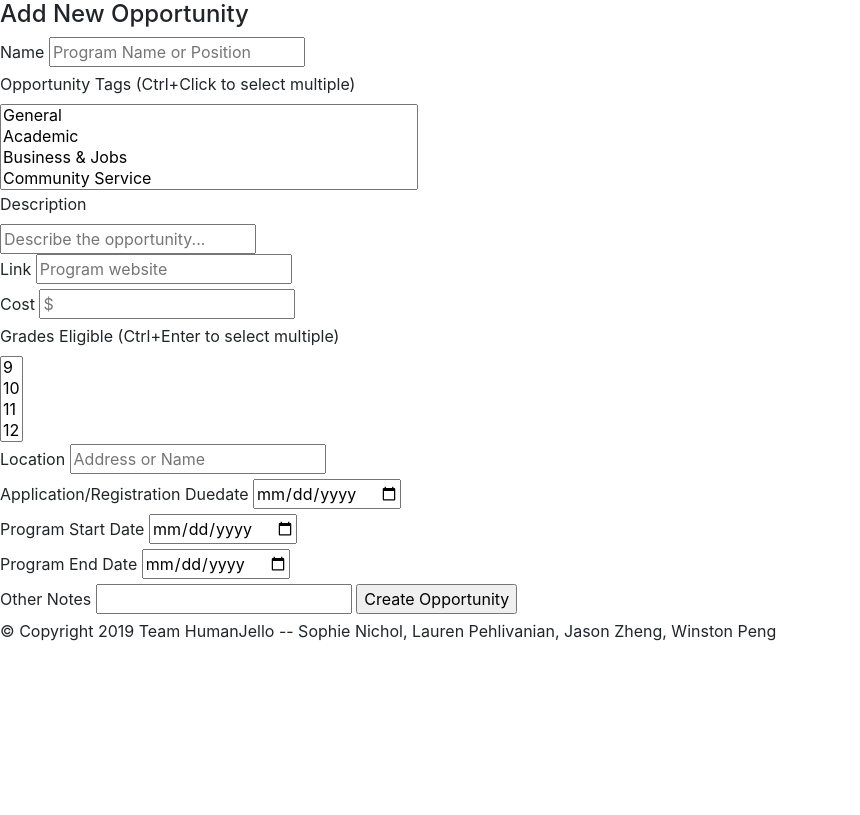
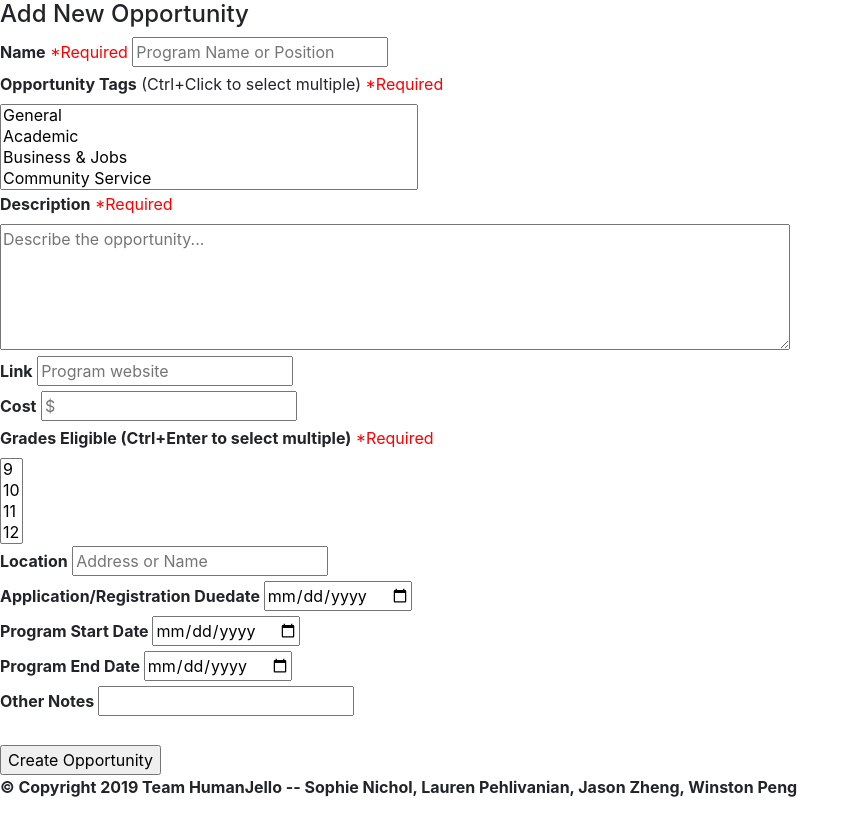
Before and after one commit to snichol00/HumanJello, a Flask app: page /addOp in a window 1280 px wide. Shown: the whole page, without its empty margins (0-860 px from the left). Before the commit the page ends 641 px from the top, so only its background shows below. Run offline with Flask 2, Linux system fonts and the light colour scheme; some libraries are stand-ins or nearby versions.

Commit message:
changed names of inputs in form, also formatted text and made some not required

```diff
--- a/templates/add_op.html
+++ b/templates/add_op.html
@@ -10,10 +10,10 @@
 <!-- form to add new opportunity -->
 <h4>Add New Opportunity</h4>
 <form action="/addOpAuth" method="POST">
-  <label for="name">Name</label>
+  <label for="name"><strong>Name</strong><span style="color:red"> *Required</span></label>
   <input type="text" name="name" placeholder="Program Name or Position" required>
   <br>
-  <label for="ints">Opportunity Tags (Ctrl+Click to select multiple)</label>
+  <label for="ints"><strong>Opportunity Tags</strong> (Ctrl+Click to select multiple)<span style="color:red"> *Required</span></label>
   <br>
   <select name="ints" multiple required>
     <option value="events">General</option>
@@ -28,17 +28,17 @@
     <option value="scholarships">Scholarships</option>
   </select>
   <br>
-  <label for="des">Description</label>
+  <label for="des"><strong>Description</strong><span style="color:red"> *Required</span></label>
   <br>
-  <input type="text" name="des" placeholder="Describe the opportunity..." width="48" height="30" required>
+  <textarea type="text" name="des" placeholder="Describe the opportunity..." rows="5" cols="75" required></textarea>
   <br>
-  <label for="link">Link</label>
-  <input type="text" name="link" placeholder="Program website" required>
+  <label for="link"><strong>Link</strong></label>
+  <input type="text" name="link" placeholder="Program website">
   <br>
-  <label for="cost">Cost</label>
-  <input type="number" name="cost" placeholder="$" required>
+  <label for="cost"><strong>Cost</strong></label>
+  <input type="number" name="cost" placeholder="$">
   <br>
-  <label for="grades">Grades Eligible (Ctrl+Enter to select multiple)</label>
+  <label for="grades"><strong>Grades Eligible (Ctrl+Enter to select multiple)</strong><span style="color:red"> *Required</span></label>
   <br>
   <select name="grades" multiple required>Grades Eligible
     <option value="9">9</option>
@@ -47,20 +47,22 @@
     <option value="12">12</option>
   </select>
   <br>
-  <label for="loc">Location</label>
-  <input name="loc" placeholder="Address or Name" required>
+  <label for="loc"><strong>Location</strong></label>
+  <input name="loc" placeholder="Address or Name">
   <br>
-  <label for="duedate">Application/Registration Duedate</label>
-  <input name="duedate" type="date" required>
+  <label for="duedate"><strong>Application/Registration Duedate</label>
+  <input name="duedate" type="date">
   <br>
   <label for="start_date">Program Start Date</label>
-  <input name="start_date" type="date" required>
+  <input name="start_date" type="date">
   <br>
   <label for="end_date">Program End Date</label>
-  <input name="end_date" type="date" required>
+  <input name="end_date" type="date">
   <br>
   <label for="notes">Other Notes</label>
   <input name="notes" type="test">
+  <br>
+  <br>
   <input type="submit" name="create-op-button" value="Create Opportunity">
 </form>
 
```
